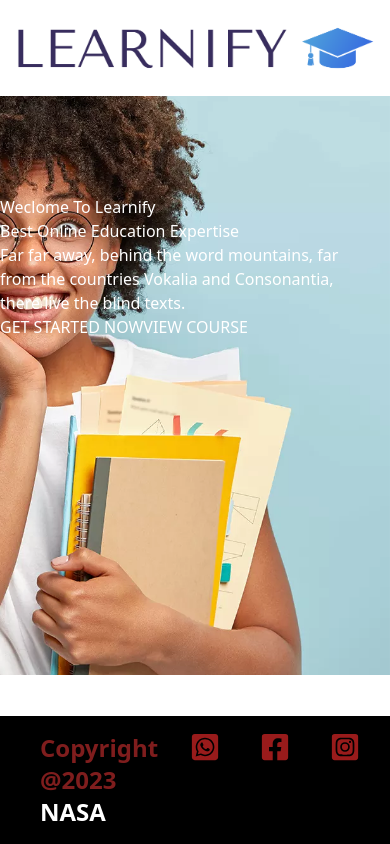
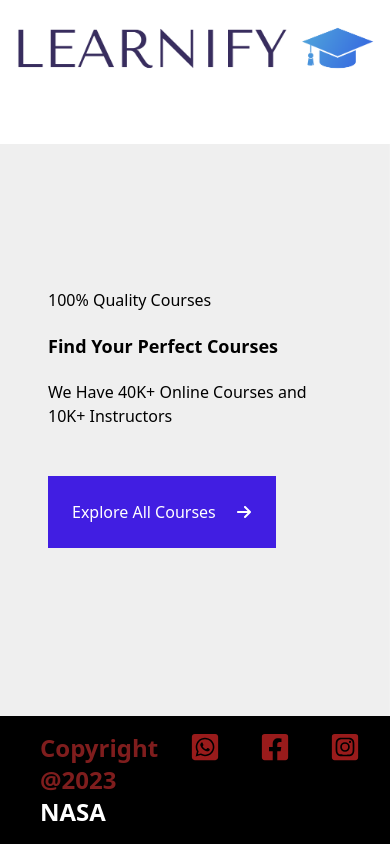
Before and after one commit to ChillBroh/Learnify-FE, a React (Create React App) app: page / in a window 390 px wide. Built offline with nearby package versions, Linux system fonts and the light colour scheme.

Commit message:
hero section completed

```diff
--- a/src/components/home/hero/HeroSection.css
+++ b/src/components/home/hero/HeroSection.css
@@ -1,35 +1,5 @@
 .hero {
-  background-image: url("../../../assets/bg.webp");
+  background-image: url("../../../assets/bg.png");
   background-size: cover;
   background-attachment: fixed;
-  position: absolute;
-  top: 0;
-  left: 0;
-  z-index: -1;
-  width: 100%;
-  height: 100vh;
-  padding-top: 20%;
-  padding-right: 50px;
-  color: #fff;
 }
-.hero #heading h3 {
-  color: #fff;
-}
-.hero #heading {
-  text-align: left;
-  margin: 0;
-  padding: 0;
-}
-@media screen and (max-width: 768px) {
-  .margin {
-    height: 40vh;
-  }
-  .hero {
-    background-position: right;
-    padding-top: 50%;
-    height: 80vh;
-  }
-  .hero .row {
-    width: 100%;
-  }
-}
--- a/src/components/home/hero/HeroSection.jsx
+++ b/src/components/home/hero/HeroSection.jsx
@@ -1,30 +1,37 @@
 import React from "react";
 import "./HeroSection.css";
+import { FaArrowRight } from "react-icons/fa6";
+import { Link } from "react-router-dom";
 
 const HeroSection = () => {
   return (
     <>
       <section className="hero">
-        <div className="container">
-          <div className="row">
-            <h1>Weclome To Learnify</h1>
-            <p>Best Online Education Expertise</p>
-            <p>
-              Far far away, behind the word mountains, far from the countries
-              Vokalia and Consonantia, there live the blind texts.
+        <div className="flex px-12   lg:px-48">
+          <div className=" mb-48 mt-36 ">
+            <p className="whitespace-nowrap text-md lg:text-xl mb-5 text-left">
+              100% Quality Courses
             </p>
-            <div className="button">
-              <button className="primary-btn">
-                GET STARTED NOW <i className="fa fa-long-arrow-alt-right"></i>
+            <p className="whitespace-nowrap text-lg  lg:text-5xl mb-5 font-extrabold">
+              Find Your Perfect Courses
+            </p>
+            <p className=" text-md lg:text-xl">
+              We Have 40K+ Online Courses and 10K+ Instructors
+            </p>
+
+            <Link to={"/courses"}>
+              <button className="bg-[#411EE2] p-6 mt-12 text-white">
+                <div className="flex flex-row">
+                  <div>Explore All Courses</div>
+                  <div className="ml-5 mt-1">
+                    <FaArrowRight />
+                  </div>
+                </div>
               </button>
-              <button>
-                VIEW COURSE <i className="fa fa-long-arrow-alt-right"></i>
-              </button>
-            </div>
+            </Link>
           </div>
         </div>
       </section>
-      <div className="margin"></div>
     </>
   );
 };
```
Also changed, not shown: src/assets/bg.png (added), src/assets/bg.webp (deleted).
